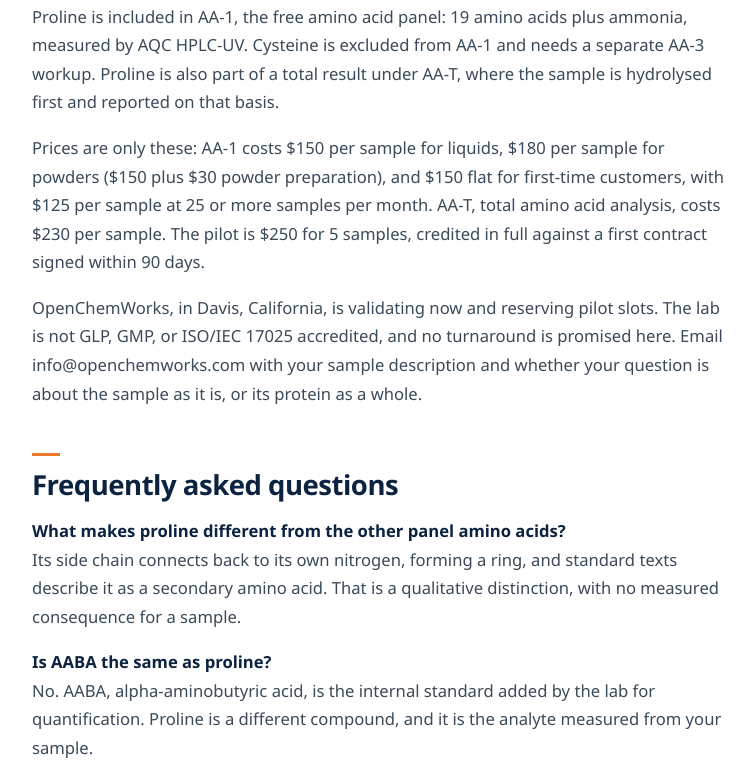
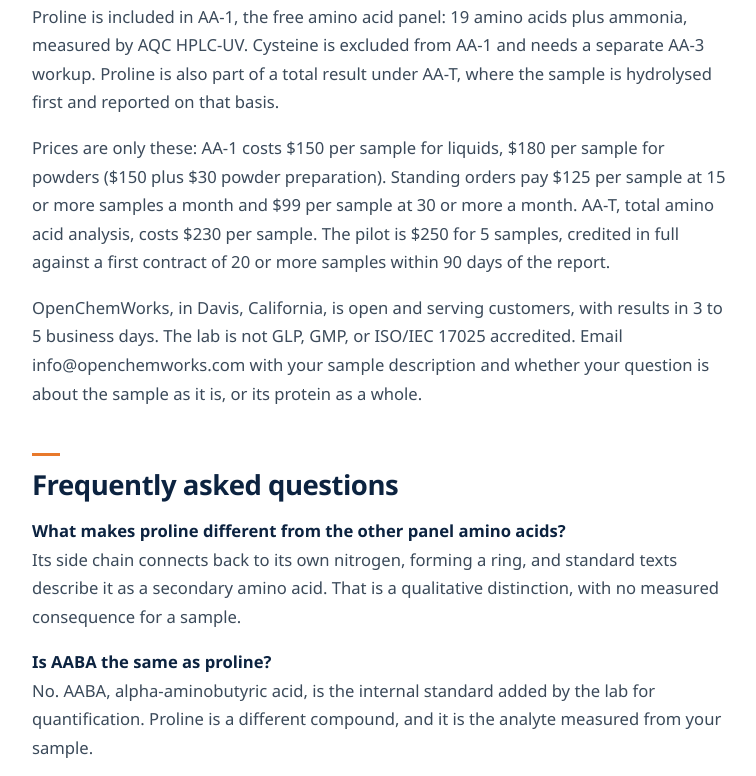
Before and after one commit to openchemworks/openchemworks.github.io, a plain HTML site: page analytes/proline.html in a window 1280 px wide. Shown: the part 2469-3245 px from the top of the page, without its empty margins (24-780 px from the left). Drawn offline with Linux system fonts and the light colour scheme.

Commit message:
Price sync sweep: remaining tier and framing strings to locked structure (price sync 2026-11-12) — proline.html

```diff
--- a/analytes/proline.html
+++ b/analytes/proline.html
@@ -101,8 +101,8 @@
 <p>This page makes no claim that proline&#x27;s distinct chemistry changes its derivatization or detection in this method: such a claim would need a verified source, and none was verified. No resolution, recovery, or detection-limit figure is quoted, because no verified figure from this laboratory&#x27;s validated method is available.</p>
 <h2 id="which-panel-includes-proline">Which panel includes proline</h2>
 <p>Proline is included in AA-1, the free amino acid panel: 19 amino acids plus ammonia, measured by AQC HPLC-UV. Cysteine is excluded from AA-1 and needs a separate AA-3 workup. Proline is also part of a total result under AA-T, where the sample is hydrolysed first and reported on that basis.</p>
-<p>Prices are only these: AA-1 costs $150 per sample for liquids, $180 per sample for powders ($150 plus $30 powder preparation), and $150 flat for first-time customers, with $125 per sample at 25 or more samples per month. AA-T, total amino acid analysis, costs $230 per sample. The pilot is $250 for 5 samples, credited in full against a first contract signed within 90 days.</p>
-<p>OpenChemWorks, in Davis, California, is validating now and reserving pilot slots. The lab is not GLP, GMP, or ISO/IEC 17025 accredited, and no turnaround is promised here. Email info@openchemworks.com with your sample description and whether your question is about the sample as it is, or its protein as a whole.</p>
+<p>Prices are only these: AA-1 costs $150 per sample for liquids, $180 per sample for powders ($150 plus $30 powder preparation). Standing orders pay $125 per sample at 15 or more samples a month and $99 per sample at 30 or more a month. AA-T, total amino acid analysis, costs $230 per sample. The pilot is $250 for 5 samples, credited in full against a first contract of 20 or more samples within 90 days of the report.</p>
+<p>OpenChemWorks, in Davis, California, is open and serving customers, with results in 3 to 5 business days. The lab is not GLP, GMP, or ISO/IEC 17025 accredited. Email info@openchemworks.com with your sample description and whether your question is about the sample as it is, or its protein as a whole.</p>
 <h2 id="faq">Frequently asked questions</h2>
 <p><strong>What makes proline different from the other panel amino acids?</strong><br>Its side chain connects back to its own nitrogen, forming a ring, and standard texts describe it as a secondary amino acid. That is a qualitative distinction, with no measured consequence for a sample.</p>
 <p><strong>Is AABA the same as proline?</strong><br>No. AABA, alpha-aminobutyric acid, is the internal standard added by the lab for quantification. Proline is a different compound, and it is the analyte measured from your sample.</p>
@@ -144,7 +144,7 @@
 </section>
 <section class="cta-band">
   <div class="container">
-    <div><h2>Validating now &mdash; pilot slots reserving</h2><p>We&rsquo;re validating our AQC method on the Agilent 1100. New clients start with a $250 five-sample pilot &mdash; a deposit, not a discount: credited in full against your first contract if signed within 90 days of the report.</p></div>
+    <div><h2>Open and serving customers</h2><p>Results in 3 to 5 business days.<br>We&rsquo;re validating our AQC method on the Agilent 1100. New clients start with a $250 five-sample pilot &mdash; a deposit, not a discount: credited in full against your first contract of 20 or more samples if signed within 90 days of the report.</p></div>
     <div class="actions"><a class="btn btn-orange" href="/#contact">Request a Quote</a><a class="btn btn-outline-white" href="/pricing">View Pricing</a></div>
   </div>
 </section>
```
